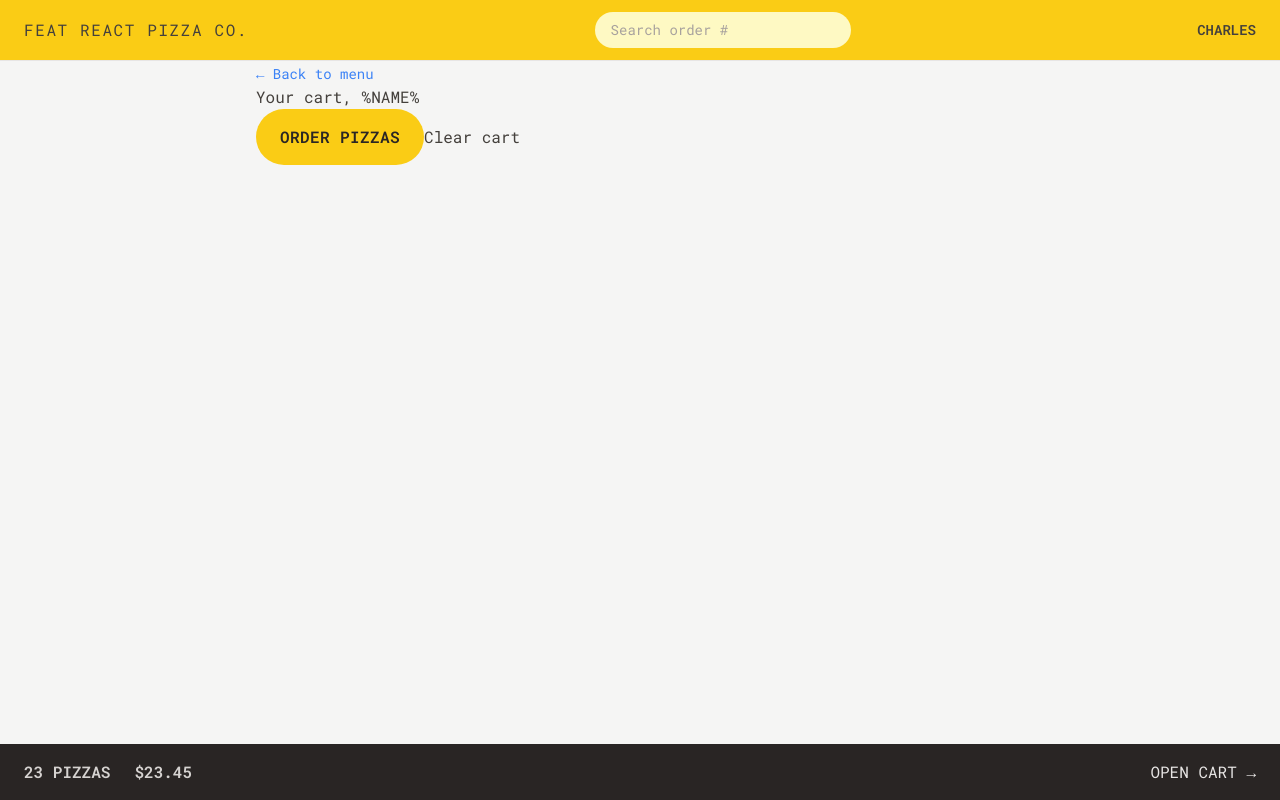
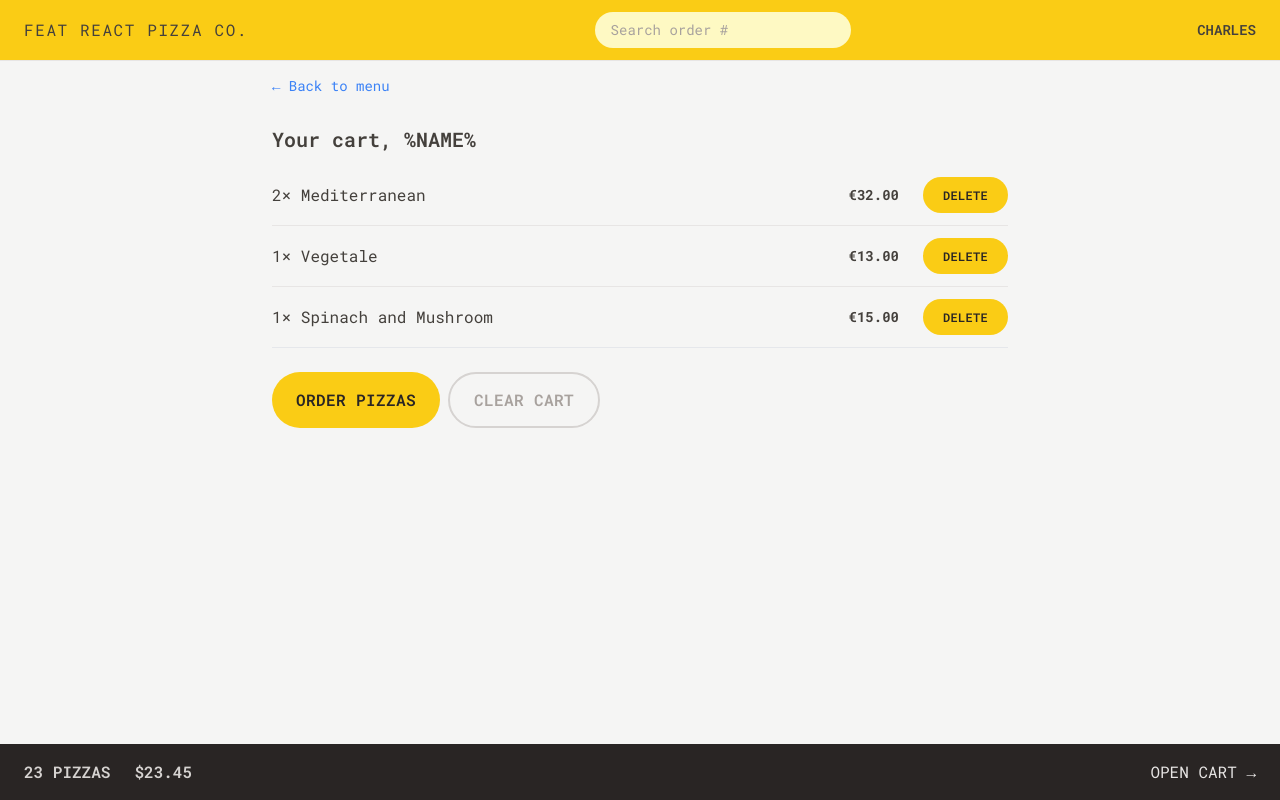
Before and after one commit to CharlesMariga/fast-react-pizza, a React (Vite) app: page /cart in a window 1280 px wide. Built offline with nearby package versions, Linux system fonts and the light colour scheme.

Commit message:
styling the cart

```diff
--- a/src/features/cart/Cart.jsx
+++ b/src/features/cart/Cart.jsx
@@ -1,6 +1,7 @@
 import { Link } from "react-router-dom";
 import LinkButton from "../../ui/LinkButton";
 import Button from "../../ui/Button";
+import CartItem from "./CartItem";
 
 const fakeCart = [
   {
@@ -30,16 +31,22 @@
   const cart = fakeCart;
 
   return (
-    <div>
+    <div className="px-4 py-3">
       <LinkButton to="/menu">&larr; Back to menu</LinkButton>
 
-      <h2>Your cart, %NAME%</h2>
+      <h2 className="mt-7 text-xl font-semibold">Your cart, %NAME%</h2>
 
-      <div>
+      <ul className="mt-3 divide-y divide-stone-200 border-b">
+        {cart.map((item) => (
+          <CartItem item={item} key={item.pizzaId} />
+        ))}
+      </ul>
+
+      <div className="mt-6 space-x-2">
         <Button to="/order/new" type="primary">
           Order pizzas
         </Button>
-        <button>Clear cart</button>
+        <Button type="secondary">Clear cart</Button>
       </div>
     </div>
   );
--- a/src/features/cart/CartItem.jsx
+++ b/src/features/cart/CartItem.jsx
@@ -1,15 +1,17 @@
+import Button from "../../ui/Button";
 import { formatCurrency } from "../../utils/helpers";
 
 function CartItem({ item }) {
   const { pizzaId, name, quantity, totalPrice } = item;
 
   return (
-    <li>
-      <p>
+    <li className="py-3 sm:flex sm:items-center sm:justify-between">
+      <p className="mb-1 sm:mb-0">
         {quantity}&times; {name}
       </p>
-      <div>
-        <p>{formatCurrency(totalPrice)}</p>
+      <div className="flex items-center justify-between sm:gap-6">
+        <p className="text-sm font-bold">{formatCurrency(totalPrice)}</p>
+        <Button type="small">Delete</Button>
       </div>
     </li>
   );
--- a/src/ui/Button.jsx
+++ b/src/ui/Button.jsx
@@ -11,6 +11,8 @@
   const styles = {
     primary: `${base} px-4 py-3 md:px-6 md:py-4`,
     small: `${base} px-4 py-2 md:px-5 md:py-2.5 text-xs`,
+    secondary:
+      "inline-block rounded-full border border-2 border-stone-300 px-4 py-2.5 font-semibold uppercase tracking-wide text-stone-400 transition-colors duration-300 hover:bg-stone-300 hover:text-stone-800 focus:text-stone-800 focus:bg-stone-300 focus:outline-none focus:ring focus:ring-stone-200 focus:ring-offset-2 disabled:cursor-not-allowed sm:px-6 sm:py-3.5",
   };
 
   if (to)
```
